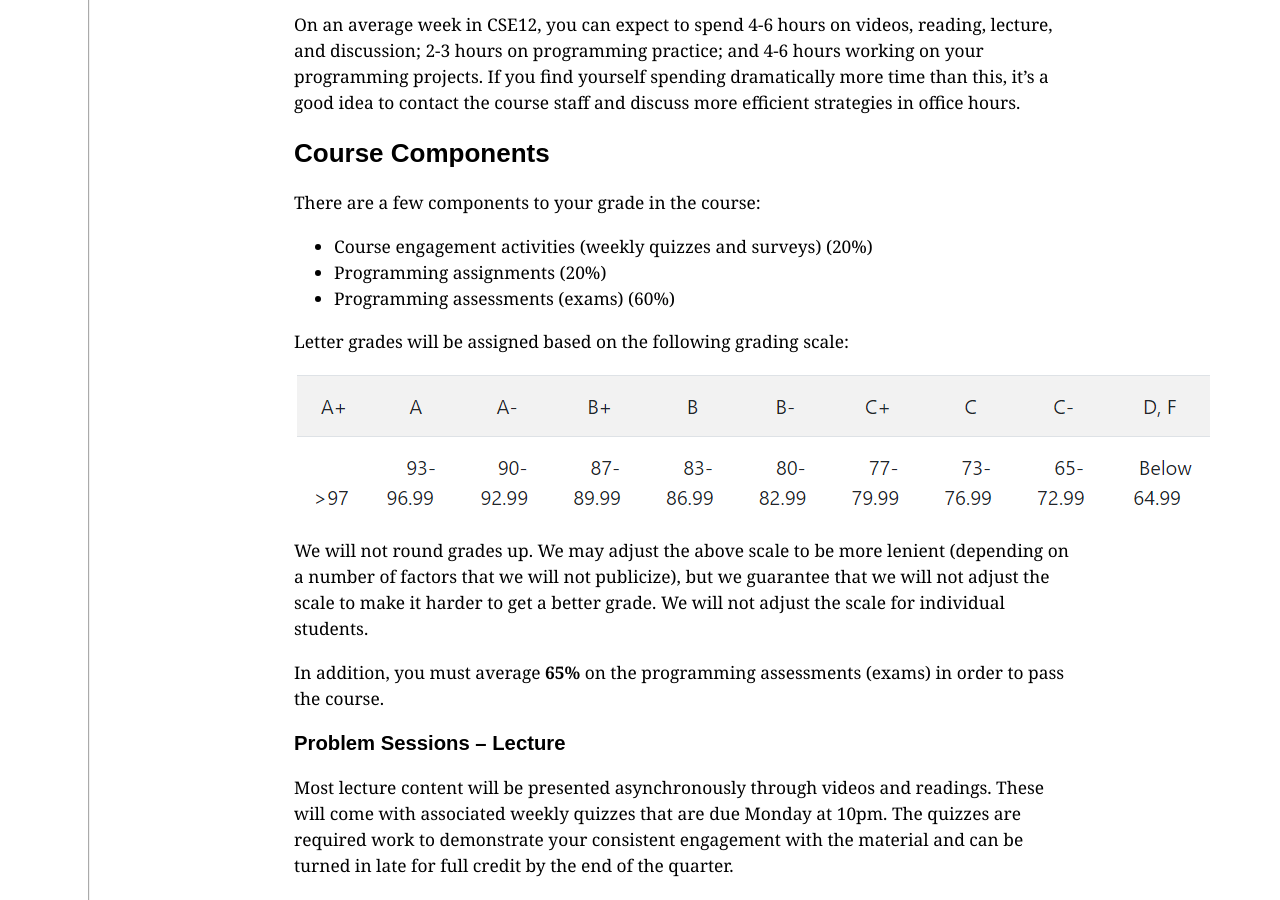
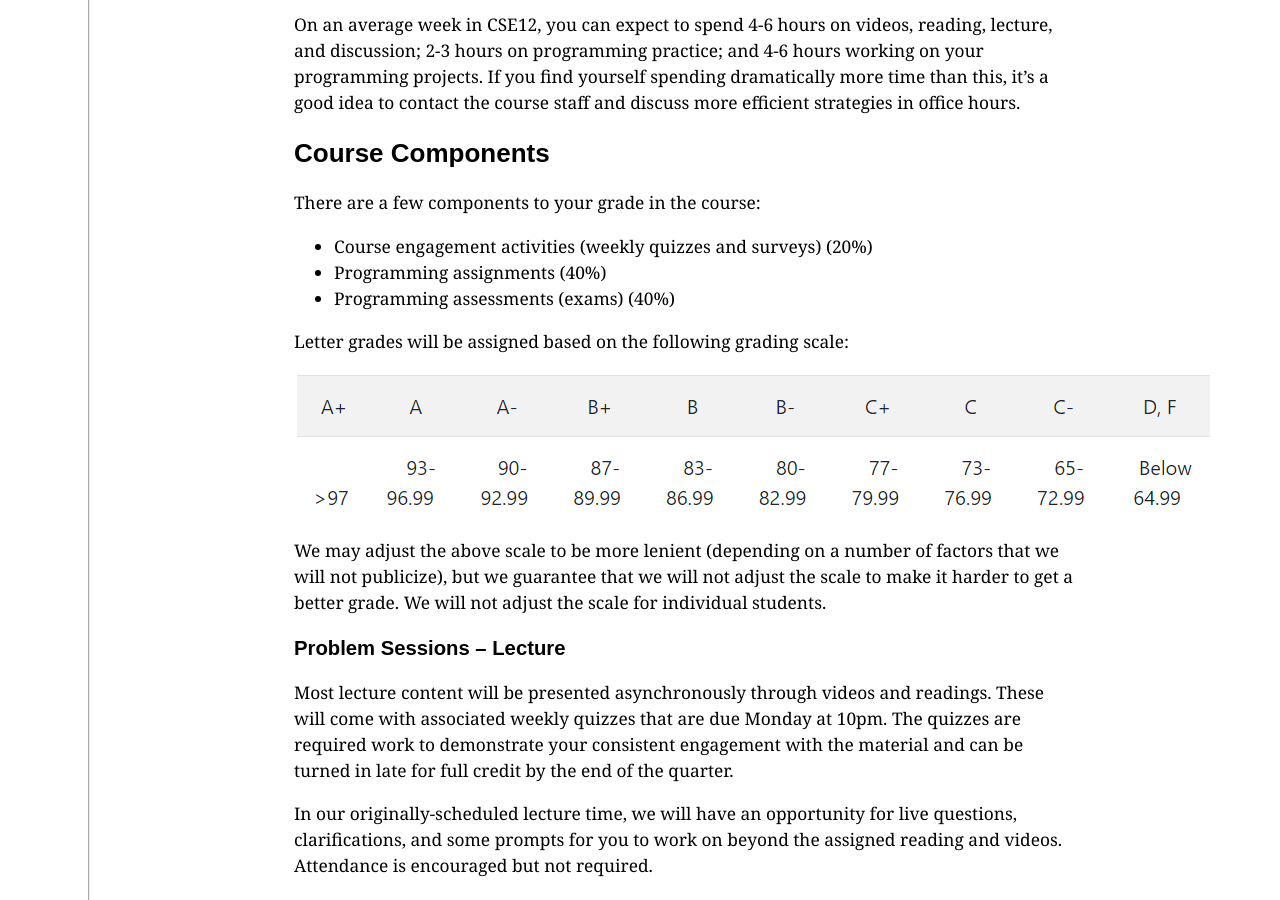
Before and after one commit to ucsd-cse12-f22/ucsd-cse12-f22.github.io, a Jekyll site: the page built from syllabus.md, in a window 1280 px wide and 900 px high, scrolled down 455 px. Built offline with Jekyll 4.4.1, drawn with Linux system fonts in a browser that asks for light colours; some of the changed text lies outside the part shown.

Commit message:
Update syllabus.md

```diff
--- a/syllabus.md
+++ b/syllabus.md
@@ -34,19 +34,17 @@ and discuss more efficient strategies in office hours.
 There are a few components to your grade in the course:
 
 - Course engagement activities (weekly quizzes and surveys) (20%)
-- Programming assignments (20%)
-- Programming assessments (exams) (60%)
+- Programming assignments (40%)
+- Programming assessments (exams) (40%)
 
 Letter grades will be assigned based on the following grading scale:
 
 ![Grades](grades.png)
 
-We will not round grades up. We may adjust the above scale to be more lenient
+We may adjust the above scale to be more lenient
 (depending on a number of factors that we will not publicize), but we guarantee
 that we will not adjust the scale to make it harder to get a better grade.
 We will not adjust the scale for individual students.
-
-In addition, you must average **65%** on the programming assessments (exams) in order to pass the course.
 
 <h3>Problem Sessions – Lecture</h3>
 
```
Also changed, not shown: other parts of syllabus.md (+2 -2 lines).
